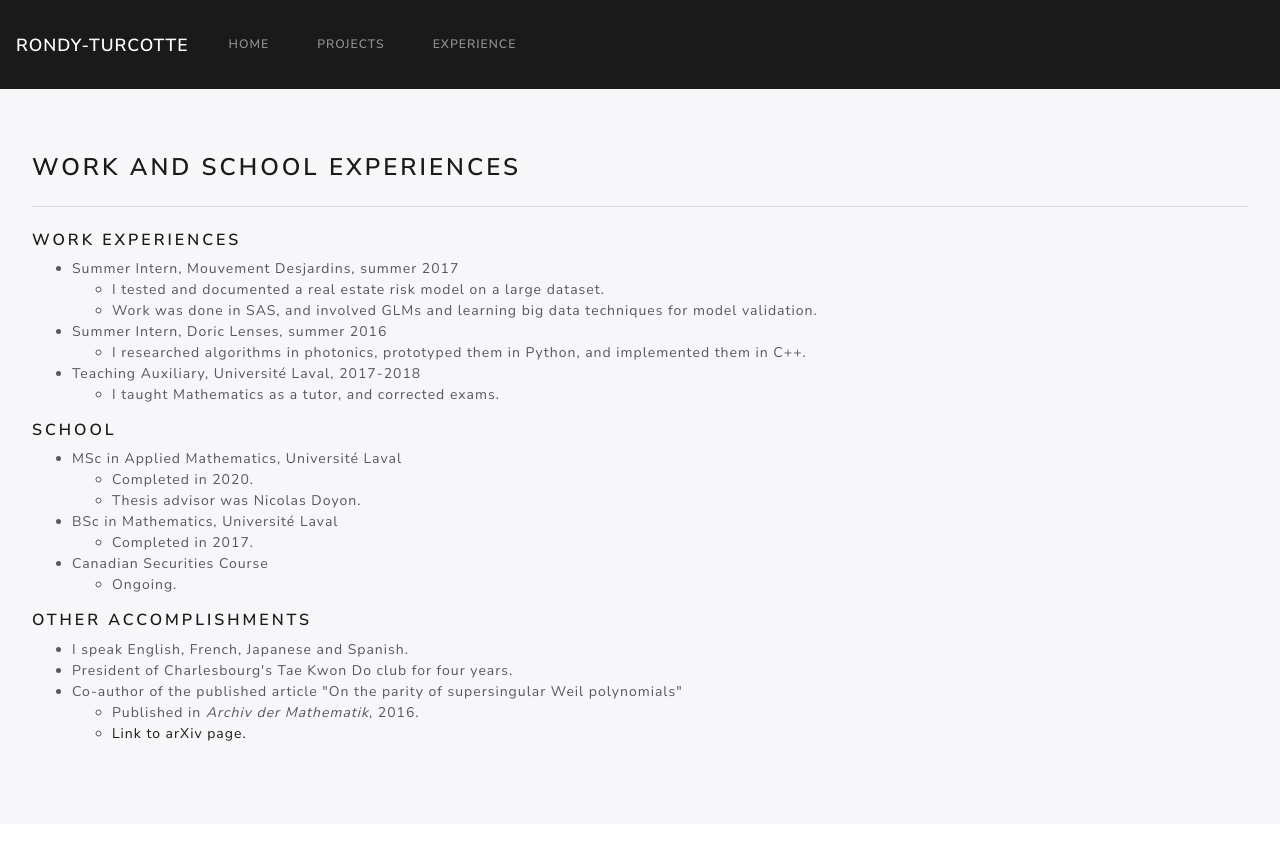
After one commit to doodger/django-practice, a Django app: template homePage/templates/experience.html in a window 1280 px wide. The commit adds this page. Run offline with Django 3.2, Linux system fonts and the light colour scheme; the template is opened without the code that fills it, so the values that code supplies are empty; some libraries are stand-ins or nearby versions.

Commit message:
filling out experience page

```diff
--- /dev/null
+++ b/homePage/templates/experience.html
@@ -0,0 +1,39 @@
+{% extends "base.html" %}
+{% load static %}
+{% block page_content %}
+<div class="jumbotron">
+  <h3 class="display-5">Work and School Experiences</h3>
+  <p class="lead"></p>
+  <hr class="my-4">
+  <h5 class="display-5">Work experiences</h5>
+  <ul><li>Summer Intern, Mouvement Desjardins, summer 2017
+     <ul><li>I tested and documented a real estate risk model on a large dataset.</li>
+      <li>Work was done in SAS, and involved GLMs and learning big data techniques for model validation.</li> </ul>
+    </li>
+    <li>Summer Intern, Doric Lenses, summer 2016<ul><li>I researched algorithms in photonics, prototyped them in Python, and implemented them in C++.</li></ul></li>
+    <li>Teaching Auxiliary, Université Laval, 2017-2018 <ul><li>
+      I taught Mathematics as a tutor, and corrected exams.
+    </li>
+  </ul></li>
+  </ul>
+  <h5 class="display-5">School</h5>
+    <ul><li>MSc in Applied Mathematics, Université Laval<ul>
+      <li>Completed in 2020.</li>
+      <li>Thesis advisor was Nicolas Doyon.</li>
+    </ul></li>
+    <li>BSc in Mathematics, Université Laval<ul>
+    <li>Completed in 2017.</li> </ul></li>
+
+    <li>Canadian Securities Course <ul>
+      <li>Ongoing.</li>
+    </ul></li>
+  </ul>
+   <h5 class="display-5">Other Accomplishments</h5>
+    <ul><li>I speak English, French, Japanese and Spanish.</li>
+    <li>President of Charlesbourg's Tae Kwon Do club for four years.</li>
+    <li>Co-author of the published article "On the parity of supersingular Weil polynomials"<ul><li>Published in <i>Archiv der Mathematik</i>, 2016. </li>
+      <li><a href = "https://arxiv.org/abs/1602.07510">Link to arXiv page.</a></li></ul></li>
+  </ul>
+</div>
+</div>
+{% endblock %}
--- a/homePage/urls.py
+++ b/homePage/urls.py
@@ -3,4 +3,5 @@ from . import views
 
 urlpatterns = [
 	path("", views.welcome_page, name="welcome_page"),
+	path("experience", views.experience, name="experience")
 ]
--- a/homePage/views.py
+++ b/homePage/views.py
@@ -5,3 +5,7 @@ from django.shortcuts import render
 def welcome_page(request):
 
 	return render(request, 'welcome_page.html')
+
+def experience(request):
+
+	return render(request, 'experience.html')
--- a/personal_portfolio/templates/base.html
+++ b/personal_portfolio/templates/base.html
@@ -1,3 +1,5 @@
+<!-- TODO add margin within card -->
+
 {% load static %}
 <!doctype html>
 <html lang="en">
@@ -31,6 +33,9 @@
       <li class="nav-item">
         <a class="nav-link" href=" {% url 'project_index' %}">Projects</a>
       </li>
+      <li class="nav-item">
+        <a class="nav-link" href=" {% url 'experience' %}">Experience</a>
+      </li>
     </ul>
 
   </div>
--- a/personal_portfolio/urls.py
+++ b/personal_portfolio/urls.py
@@ -22,4 +22,5 @@ urlpatterns = [
     path("projects/", include("projects.urls")),
     path("home/", include("homePage.urls")),
     path("", include("homePage.urls"))
+
 ]
```
